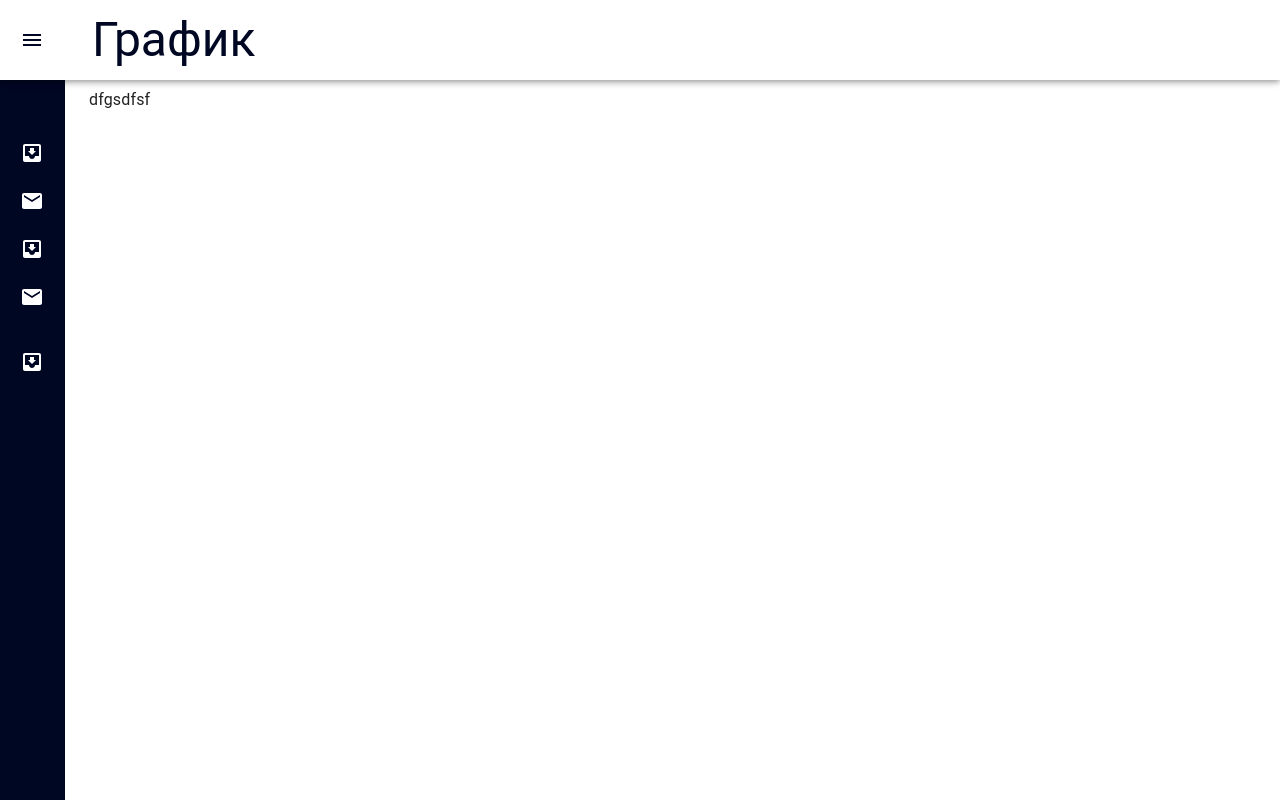
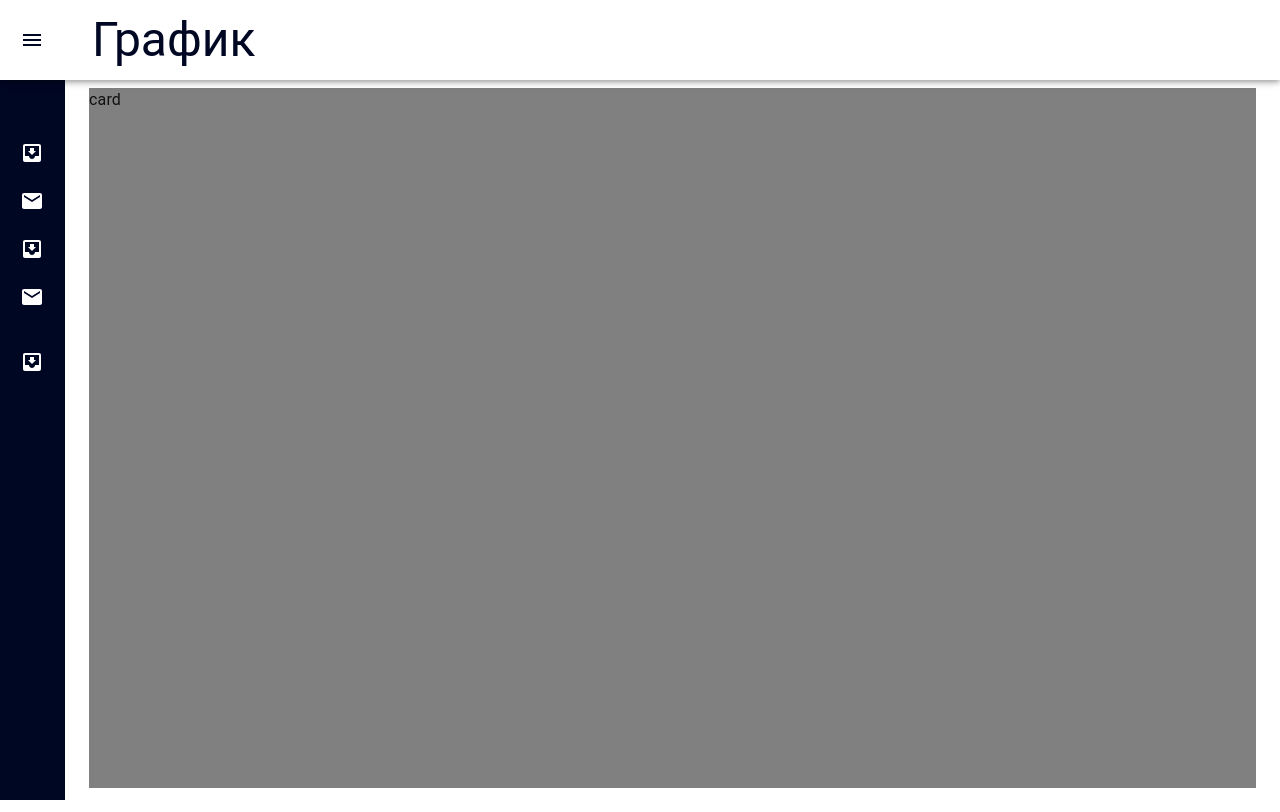
Before and after one commit to RuTa31/Admin_dash, a React (Create React App) app: page /Menu in a window 1280 px wide. Built offline with nearby package versions, Linux system fonts and the light colour scheme.

Commit message:
card component first code

```diff
--- a/package.json
+++ b/package.json
@@ -12,6 +12,7 @@
     "@testing-library/user-event": "^13.5.0",
     "chart.js": "^3.9.1",
     "react": "^18.2.0",
+    "react-chartjs-2": "^4.3.1",
     "react-dom": "^18.2.0",
     "react-router-dom": "^6.3.0",
     "react-scripts": "5.0.1",
--- /dev/null
+++ b/src/components/card.jsx
@@ -0,0 +1,10 @@
+import { Box } from "@mui/system"
+
+const Card = () => {
+    return(
+        <Box>
+            card
+        </Box>
+    )
+}
+export default Card;
--- a/src/page/Chart.jsx
+++ b/src/page/Chart.jsx
@@ -3,6 +3,7 @@ import { styled } from '@mui/material/styles';
 import Box from '@mui/material/Box';
 import Paper from '@mui/material/Paper';
 import Grid from '@mui/material/Grid';
+import { Doughnut, Bar } from 'react-chartjs-2';
 
 const Item = styled(Paper)(({ theme }) => ({
   backgroundColor: theme.palette.mode === 'dark' ? '#1A2027' : '#fff',
@@ -11,6 +12,13 @@ const Item = styled(Paper)(({ theme }) => ({
   textAlign: 'center',
   color: theme.palette.text.secondary,
 }));
+
+const data = {
+    labels: ["Red", "Blue", "Yellow", "green", "Purple", "Orange"],
+    datasets: [{
+        data: [12, 2, 19, 13, 16]
+    }]
+}
 
 const Chart = () => {
   return (
@@ -32,7 +40,10 @@ const Chart = () => {
           <Item sx={{height: 134, width: 258}}>xs=8</Item>
         </Grid>
         <Grid item xs={100}>
-          <Item sx={{height: 400, width: '100%'}}>xs=8</Item>
+          <Item sx={{height: 400, width: '100%'}}>
+            asda
+            {/* <Doughnut  data={data}/> */}
+          </Item>
         </Grid>
         <Grid item xs={100}>
           <Item sx={{height: 134, width:'100%'}}>xs=8</Item>
--- a/src/page/Menu.jsx
+++ b/src/page/Menu.jsx
@@ -1,9 +1,10 @@
 import { Box } from "@mui/system";
+import Card from "../components/card";
 
 const Menu = () => {
     return(
-        <Box>
-dfgsdfsf
+        <Box sx={{ height: 700, backgroundColor: 'grey' }}>
+            <Card />
         </Box>
     )
 }
```
Also changed, not shown: 1 other file (tests, documents, lock files or other folders).
